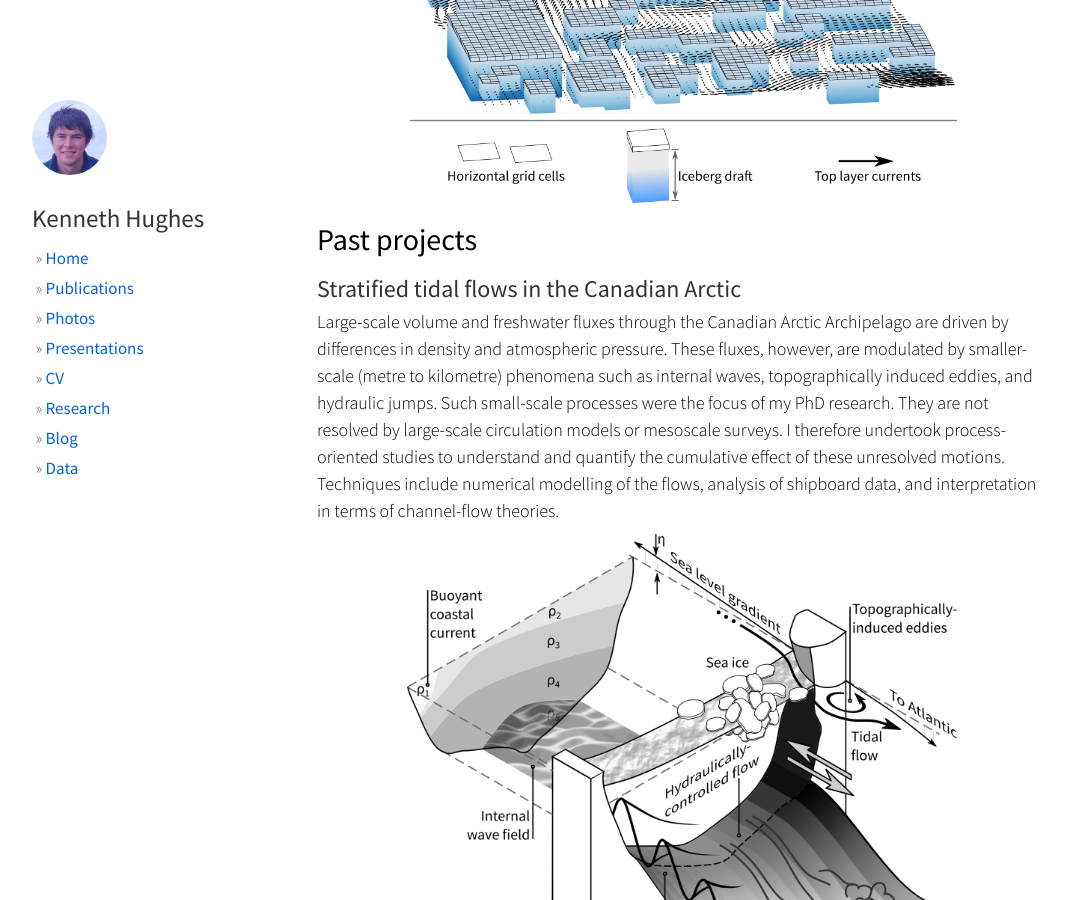
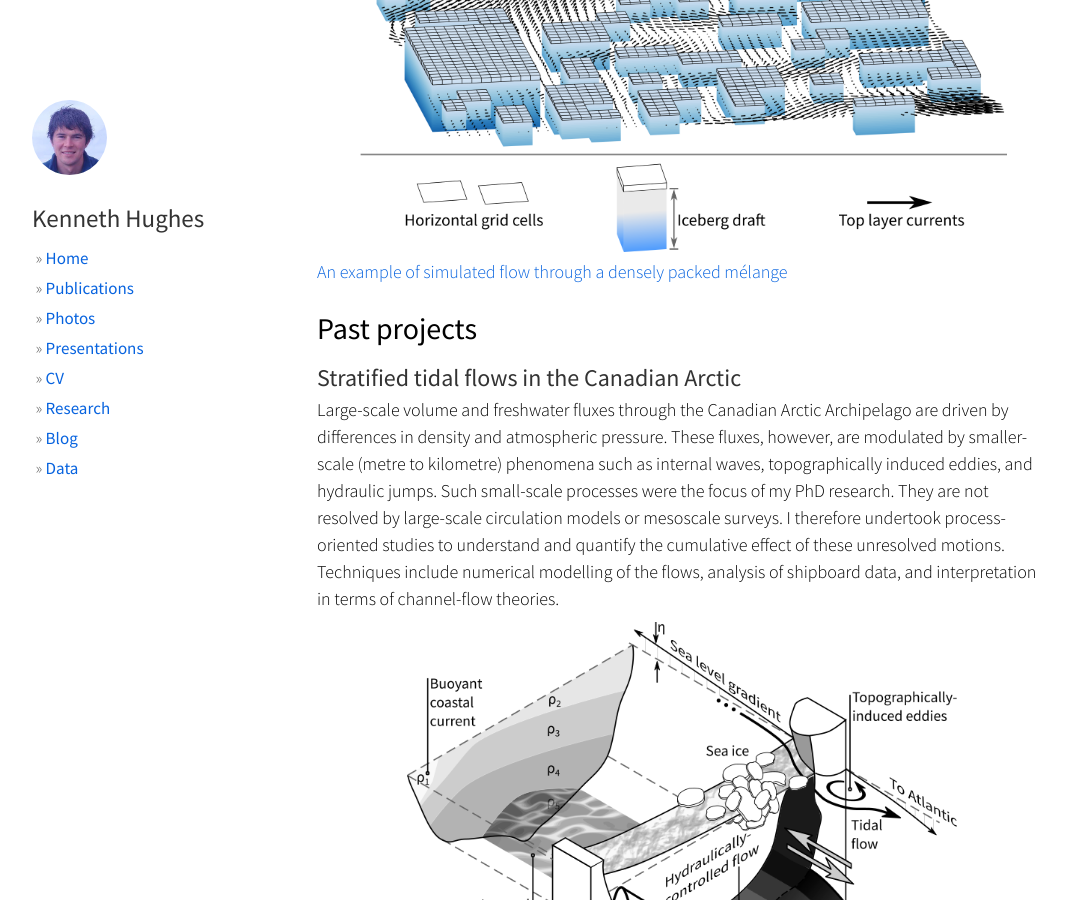
Before and after one commit to hugke729/hugke729.github.io, a Jekyll site: the page built from research/index.md, in a window 1280 px wide and 900 px high, scrolled down 1054 px. Shown: the whole window, without its empty margins (53-1119 px from the left). Built offline with Jekyll 4.4.1, drawn with Linux system fonts in a browser that asks for light colours; nearby versions of some CDN libraries.

Commit message:
Add melange caption

```diff
--- a/research/index.md
+++ b/research/index.md
@@ -20,7 +20,9 @@ Improved understanding of diurnal changes in the vertical distribution of heat a
 At the head of many glacial fjords in Greenland is a mélange, a stiff matrix of icebergs and sea ice. Whether remotely forced ocean currents go under or around the icebergs is unclear, as is the role of currents generated locally by melting. I am addressing such questions using small-scale, three-dimensional modelling of the flow through a collection of thermodynamically active icebergs. The problem presents a large parameter space include the size, depth, and packing density of icebergs, the strength of stratification, and the incoming flow speeds.
 
 {: style="text-align:center" }
-<img src="./melange_schematic.png" style="max-width: 550px">
+<img src="./melange_schematic.png" style="max-width: 650px">
+
+#### An example of simulated flow through a densely packed mélange
 
 ## Past projects
 
@@ -30,6 +32,7 @@ Large-scale volume and freshwater fluxes through the Canadian Arctic Archipelago
 
 {: style="text-align:center" }
 <img src="./channel_schematic.png" style="max-width: 550px">
+
 
 #### Many of the phenomena that play key roles in the Archipelago
 
```
